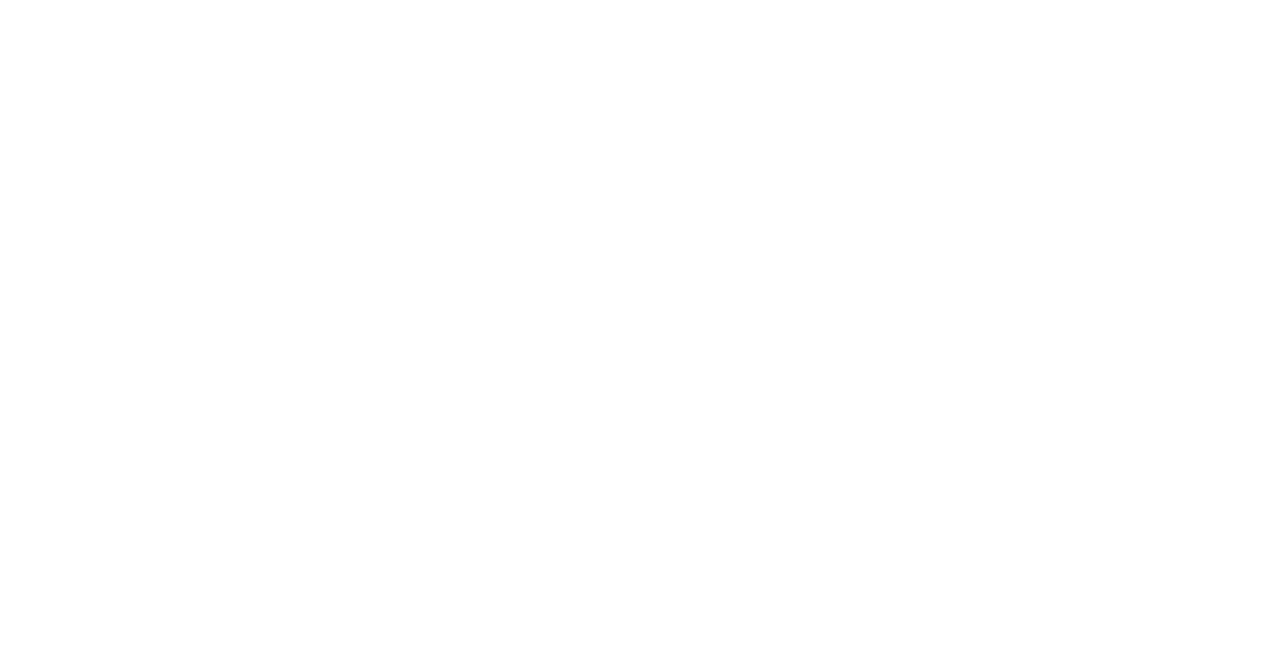
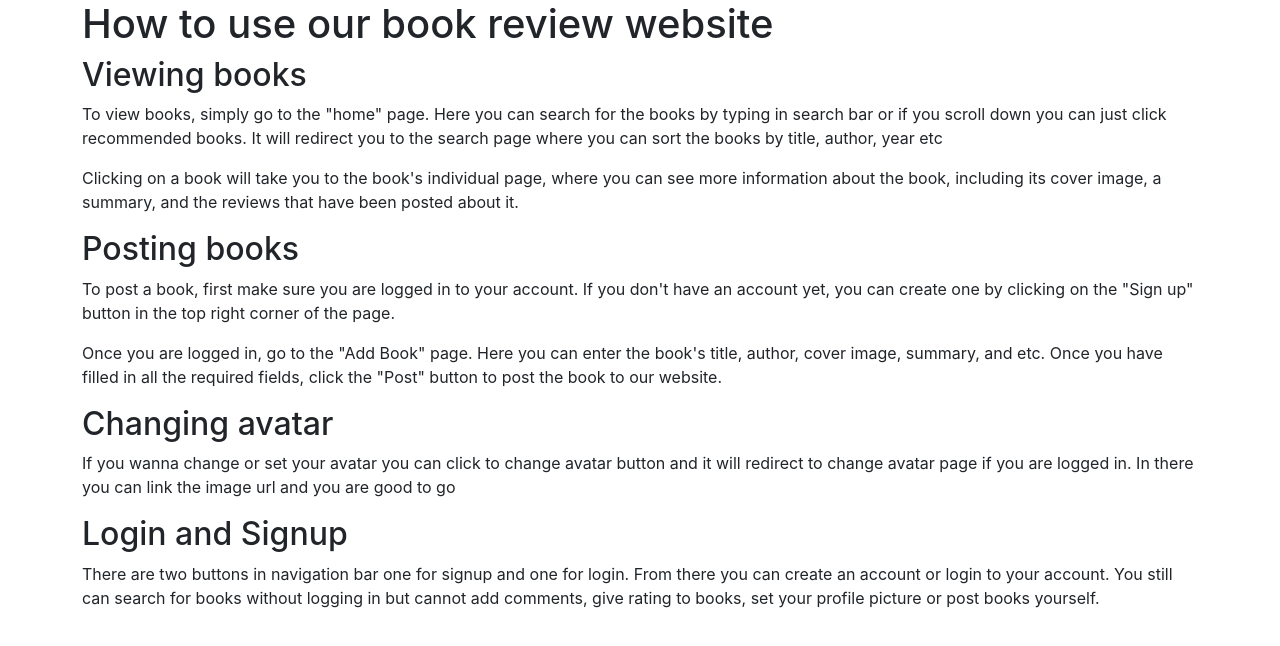
Before and after one commit to SarvarbekUsmonov/bookish_final, a React (Create React App) app: page /helppage in a window 1280 px wide. Before the commit this address had no page. Shown: the top 646 px of the page. Built offline with nearby package versions, Linux system fonts and the light colour scheme.

Commit message:
final changes

```diff
--- a/src/App.js
+++ b/src/App.js
@@ -6,6 +6,7 @@
 import Post from "./Post";
 import Signup from "./SignUp";
 import ChangeAvatar from "./ChangeAvatar";
+import HelpPage from "./components/HelpPage"
 
 function App() {
   return (
@@ -19,6 +20,7 @@
           <Route path="/post" element={<Post />} />
           <Route path="/signup" element={<Signup/>} />
           <Route path="/avatar" element={<ChangeAvatar/>} />
+          <Route path="/helppage" element={<HelpPage/>} />
         </Routes>
       </div>
     </Router>
--- /dev/null
+++ b/src/components/HelpPage.js
@@ -0,0 +1,51 @@
+import React from 'react';
+import { Container, Row, Col } from 'react-bootstrap';
+
+const HelpPage = () => {
+  return (
+    <Container>
+      <Row>
+        <Col>
+          <h1>How to use our book review website</h1>
+          <h2>Viewing books</h2>
+          <p>
+            To view books, simply go to the "home" page.
+            Here you can search for the books by typing in search bar or if you scroll down you can just click recommended books.
+            It will redirect you to the search page where you can sort the books by title, author, year etc
+          </p>
+          <p>
+            Clicking on a book will take you to the book's individual page, where you can see more information about the book, including its cover image, a summary, and the reviews that have been posted about it.
+          </p>
+        </Col>
+      </Row>
+      <Row>
+        <Col>
+          <h2>Posting books</h2>
+          <p>
+            To post a book, first make sure you are logged in to your account. If you don't have an account yet, you can create one by clicking on the "Sign up" button in the top right corner of the page.
+          </p>
+          <p>
+            Once you are logged in, go to the "Add Book" page. Here you can enter the book's title, author, cover image, summary, and etc. Once you have filled in all the required fields, click the "Post" button to post the book to our website.
+          </p>
+        </Col>
+      </Row>
+      <Row>
+        <Col>
+          <h2>Changing avatar</h2>
+          <p>If you wanna change or set your avatar you can click to change avatar button and it will redirect to change avatar page if you are logged in. In there you can link the image url and you are good to go</p>
+        </Col>
+      </Row>
+      <Row>
+        <Col>
+          <h2>Login and Signup</h2>
+          <p>There are two buttons in navigation bar one for signup and one for login.
+            From there you can create an account or login to your account.
+            You still can search for books without logging in but cannot add comments, give rating to books, set your profile picture or post books yourself.
+          </p>
+        </Col>
+      </Row>
+    </Container>
+  );
+};
+
+export default HelpPage;
--- a/src/components/MainHome.js
+++ b/src/components/MainHome.js
@@ -3,6 +3,9 @@
 
 function MainHome(){
   let navigate = useNavigate();
+  const helpLink  = () => {
+    navigate('/helppage')
+  }
   const routeChangePost = () =>{
     fetch('http://localhost:4000/userValid', {
       method: "GET",
@@ -60,6 +63,11 @@
           <button id="avatar" className="mb-5 ml-2" onClick={routeChangeAvatar}>
             Change Avatar
           </button>
+          <button id="avatar" className="mb-5 ml-2" onClick={helpLink}>
+            Help
+          </button>
+
+
         </div>
       </div>
     </div>
```
